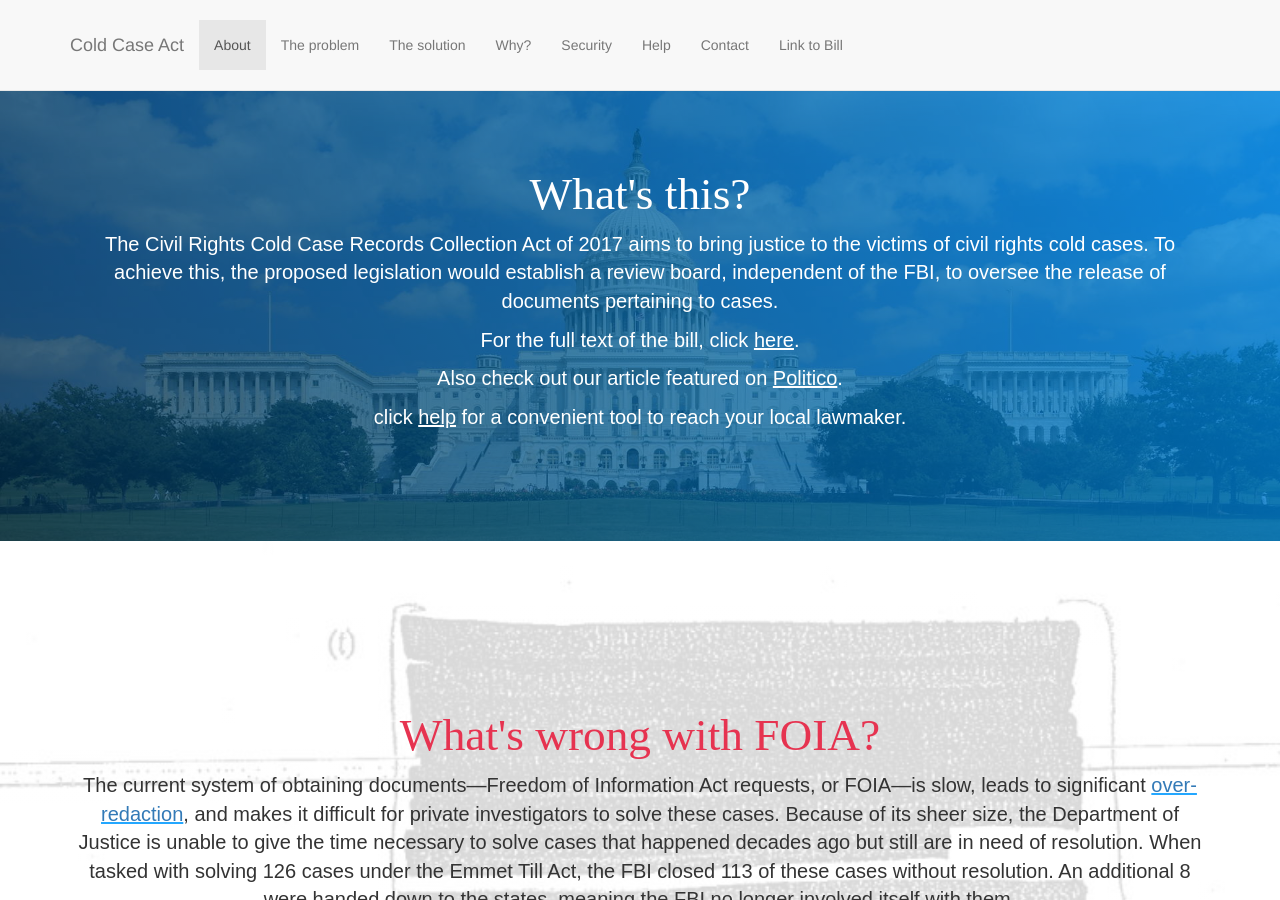
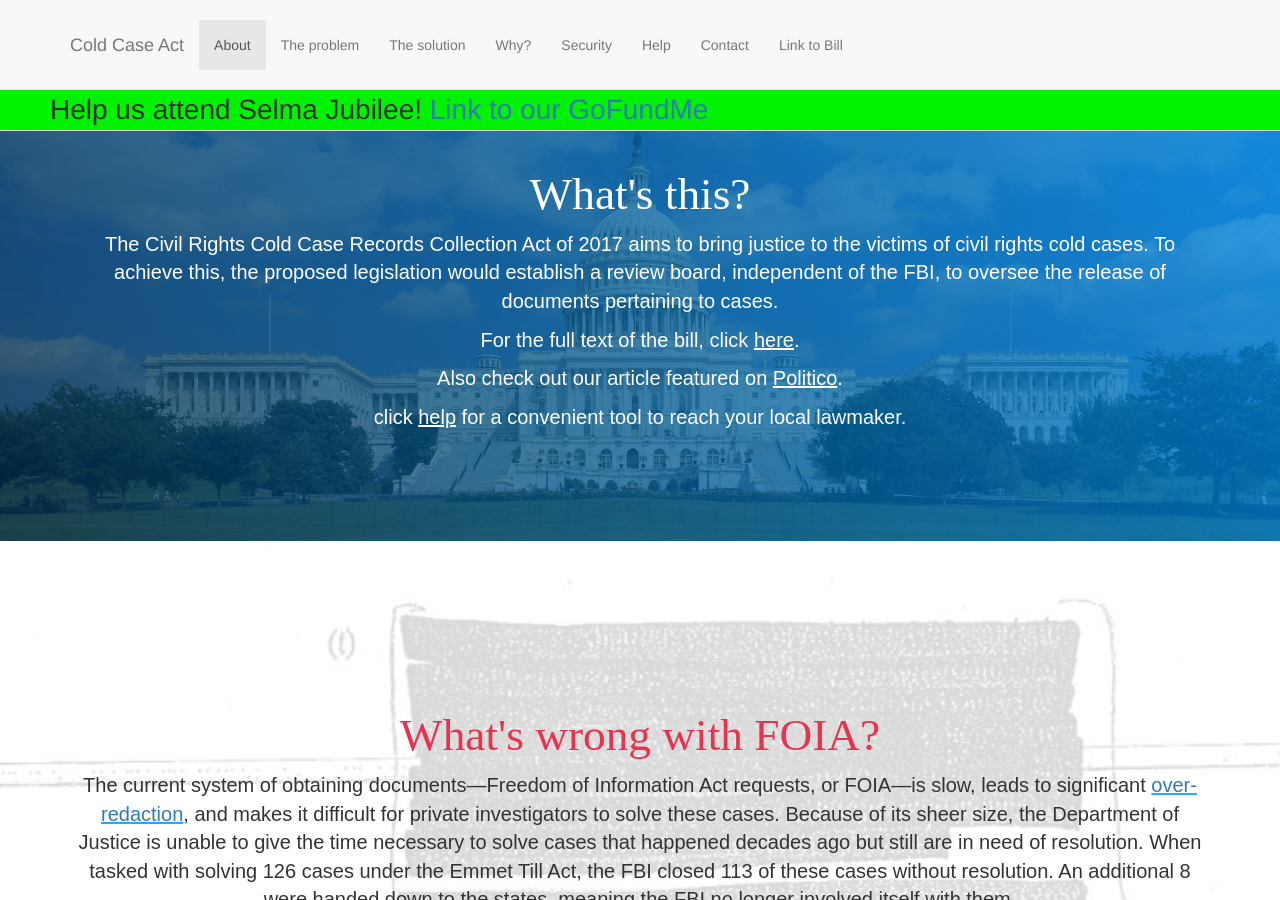
Before and after one commit to civilrightscoldcaseact/civilrightscoldcaseact.github.io, a Jekyll site: the page built from index.html, in a window 1280 px wide and 900 px high. Built offline with Jekyll 4.4.1, drawn with Linux system fonts in a browser that asks for light colours; comment, search, counter and statistics services are not loaded.

Commit message:
Add Selma Jubilee banner
doesn't look great right now but we'll probably fix that. maybe.

```diff
--- a/_includes/header.html
+++ b/_includes/header.html
@@ -1,6 +1,6 @@
 <!-- Navigation -->
 <header>
-  <nav class="navbar navbar-default navbar-fixed-top" role="navigation">
+  <nav class="navbar navbar-default navbar-fixed-top" role="navigation" style="padding-bottom: 0;">
       <div class="container">
           <div class="navbar-header page-scroll">
               <button type="button" class="navbar-toggle" data-toggle="collapse" data-target=".navbar-ex1-collapse">
@@ -35,5 +35,6 @@
           <!-- /.navbar-collapse -->
       </div>
       <!-- /.container -->
+      <div style="background-color: #00f200;    font-size: 28px;    margin-top: 20px;    padding: 0 50px;">Help us attend Selma Jubilee! <a href="https://www.gofundme.com/justice-at-selma-jubilee" style="">Link to our GoFundMe</a></div>
   </nav>
 </header>
```
